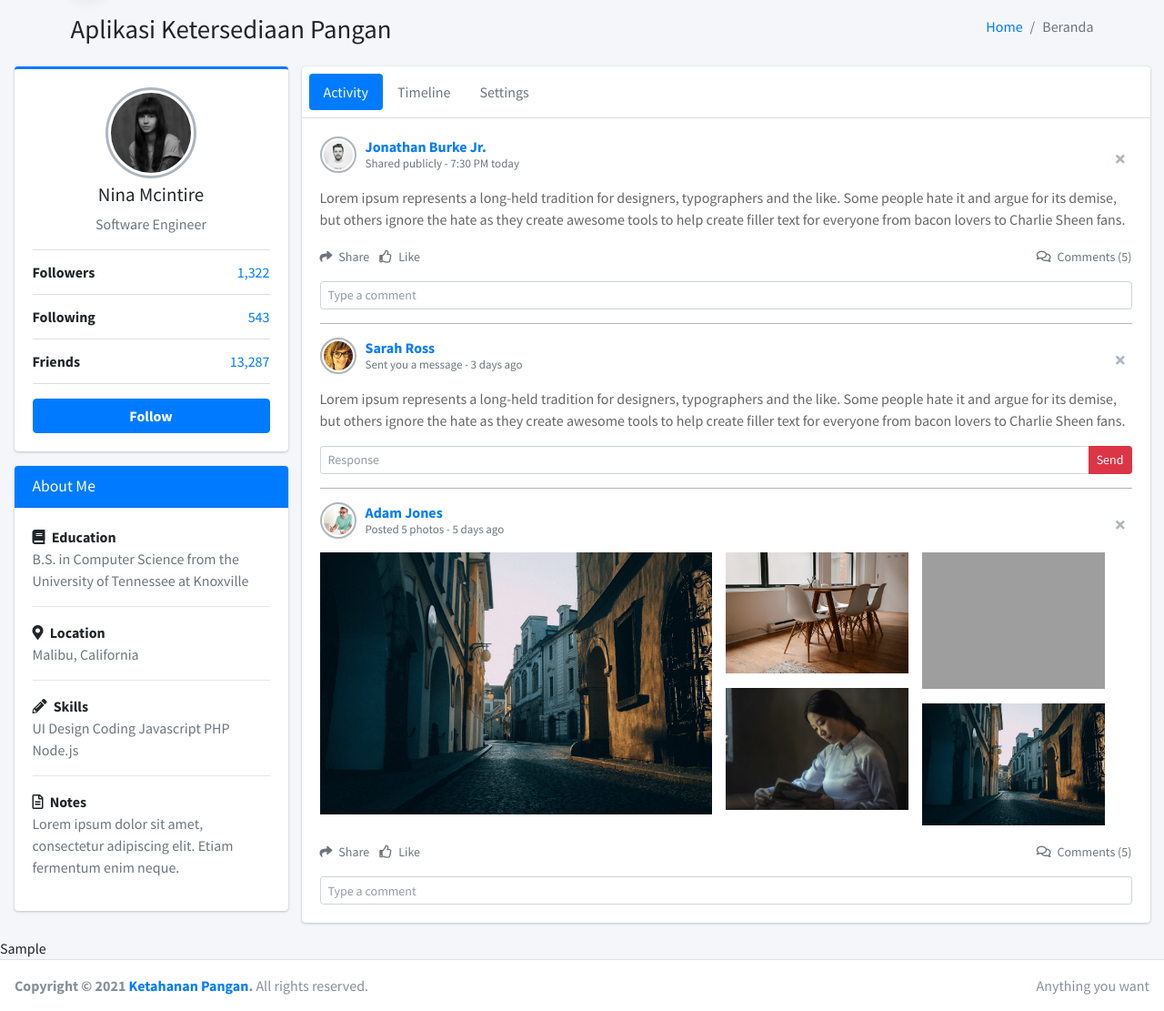
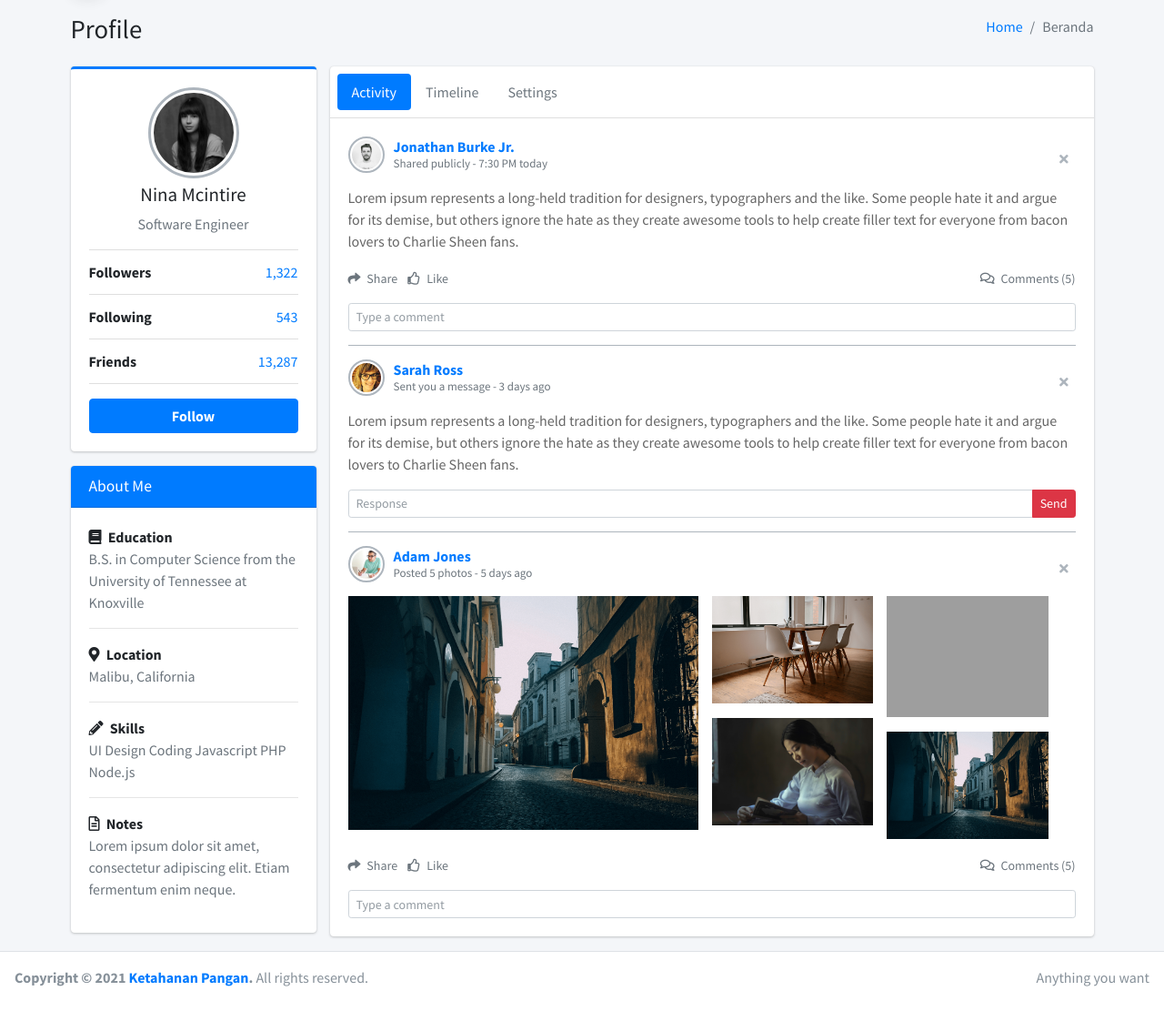
Before and after one commit to riskarispianti/sikp, a CodeIgniter 4 app: template app/Views/profile/profile.php in a window 1280 px wide. Shown: the part 57-1168 px from the top of the page at 91% size. After the commit the page ends 1141 px from the top, so only its background shows below. Run offline with PHP 8.4 and a stand-in for CodeIgniter, Linux system fonts and the light colour scheme; the template is opened without the code that fills it: most values are stand-ins (such as "Sample title", 1, 10 or a date in 2020); grey boxes labelled with a size stand in for pictures from a placeholder-image service; some libraries are stand-ins or nearby versions; grey boxes are pictures that could not be loaded.

Commit message:
menyambungkan link navbar dengan profile

```diff
--- a/app/Views/layout/navbar.php
+++ b/app/Views/layout/navbar.php
@@ -14,7 +14,7 @@
     <!-- Right navbar links -->
     <ul class="order-1 order-md-3 navbar-nav navbar-no-expand ml-auto">
       <li class="nav-item">
-        <a href="index3.html" class="nav-link">Home</a>
+        <a href="/dashboard" class="nav-link">Home</a>
       </li>
       <li class="nav-item">
         <a href="#" class="nav-link">Data Pangan</a>
@@ -37,7 +37,7 @@
           <!-- Menu Footer-->
           <li class="user-footer">
             <a href="/profile" class="btn btn-default btn-flat">Profile</a>
-            <a href="#" class="btn btn-default btn-flat float-right">Sign out</a>
+            <a href="/" class="btn btn-default btn-flat float-right">Sign out</a>
           </li>
         </ul>
       </li>
--- a/app/Views/profile/profile.php
+++ b/app/Views/profile/profile.php
@@ -9,7 +9,7 @@
     <div class="container">
       <div class="row mb-2">
         <div class="col-sm-6">
-          <h1 class="m-0"> Aplikasi Ketersediaan Pangan</small></h1>
+          <h1 class="m-0">Profile</small></h1>
         </div><!-- /.col -->
         <div class="col-sm-6">
           <ol class="breadcrumb float-sm-right">
@@ -23,7 +23,7 @@
   <!-- /.content-header -->
 
   <section class="content">
-    <div class="container-fluid">
+    <div class="container">
       <div class="row">
         <div class="col-md-3">
 
@@ -380,4 +380,4 @@
     </div><!-- /.container-fluid -->
   </section>
 
-  <?= $thid->endSection(); ?>
+  <?= $this->endSection(); ?>
```
